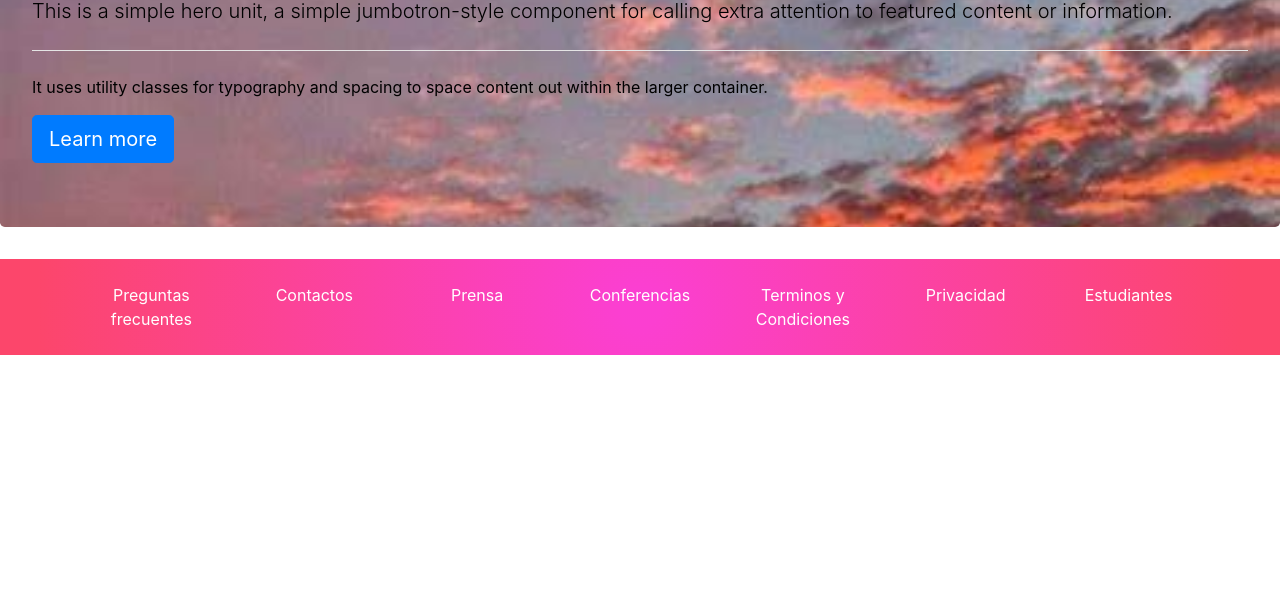
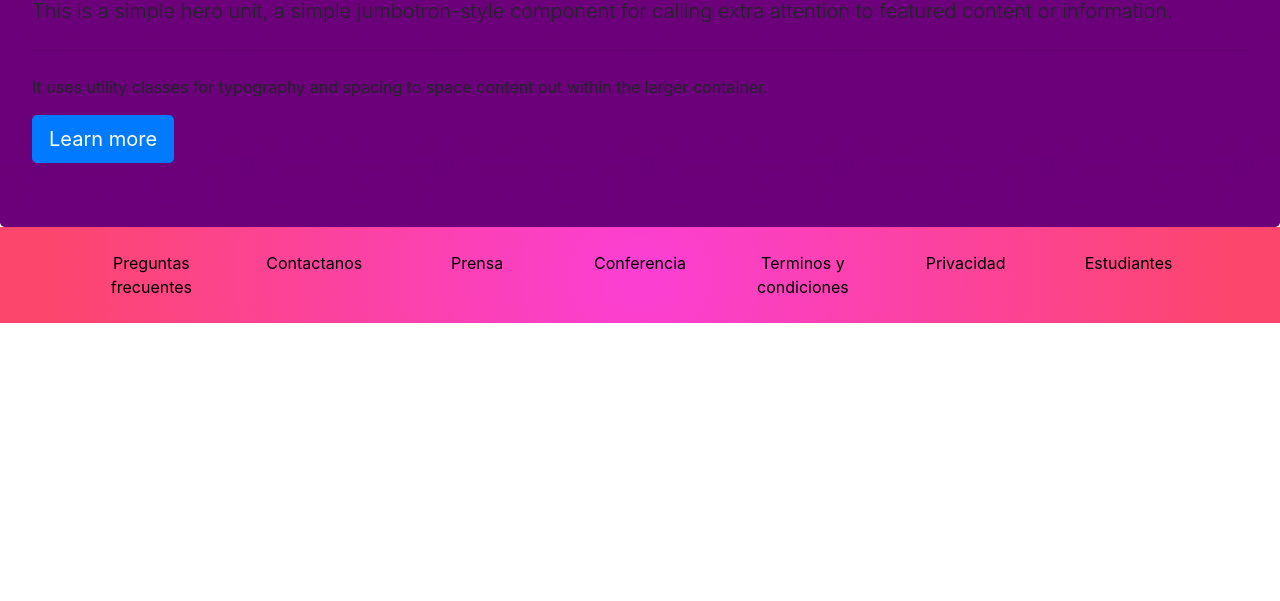
Before and after one commit to Hildamarys/proyecto_git, a plain HTML site: page index.html in a window 1280 px wide. Shown: the part 199-800 px from the top of the page. Drawn offline with nearby package versions, Linux system fonts and the light colour scheme.

Commit message:
creando el encabezado en el sitio web

```diff
--- a/css/estilos.css
+++ b/css/estilos.css
@@ -1,16 +1,11 @@
 .footer{
     background: rgb(251,63,209);
-background: radial-gradient(circle, rgba(251,63,209,1) 3%, rgba(252,70,107,1) 94%);
+    background: radial-gradient(circle, rgba(251,63,209,1) 3%, rgba(252,70,107,1) 94%);
 }
 .color-enlace{
-    color: white;
+    color: black;
 }
 
 .jumbotron{
-    background-image: url("../img/OIP\ \(1\).jpg");
-    background-size: cover;
-    color: black;
+    background-image: url(../img/2.jpg);
 }
-hr{
-    background-color: white;
-}
--- a/index.html
+++ b/index.html
@@ -3,10 +3,11 @@
 <head>
     <meta charset="UTF-8">
     <meta name="viewport" content="width=, initial-scale=1.0">
-    <title>platzi config</title>
     <link rel="stylesheet" href="https://cdn.jsdelivr.net/npm/bootstrap@4.6.2/dist/css/bootstrap.min.css" integrity="sha384-xOolHFLEh07PJGoPkLv1IbcEPTNtaed2xpHsD9ESMhqIYd0nLMwNLD69Npy4HI+N" crossorigin="anonymous">
     <link rel="stylesheet" href="css/estilos.css">
+    <title>Document</title>
 </head>
+
 <body>
   <nav class="navbar navbar-expand-lg navbar-light bg-light">
     <a class="navbar-brand" href="#">Navbar</a>
@@ -43,7 +44,7 @@
       </form>
     </div>
   </nav>
-      <div class="jumbotron">
+  <div class="jumbotron mb-0">
     <h1 class="display-4">Hello, world!</h1>
     <p class="lead">This is a simple hero unit, a simple jumbotron-style component for calling extra attention to featured content or information.</p>
     <hr class="my-4">
@@ -54,32 +55,35 @@
           <div class="container pb-4 pt-4">
             <div class="row text-center">
                 <div class="col-12 col-lg">
-               <a href=""class="color-enlace">Preguntas frecuentes</a>
-            </div>
-            <div class="col-12 col-lg">
-                <a href=""class="color-enlace">Contactos</a>
-            </div>
-            <div class="col-12 col-lg">
-                <a href=""class="color-enlace">Prensa</a>
-            </div>
-            <div class="col-12 col-lg">
-                <a href=""class="color-enlace">Conferencias</a>
-            </div>
-            <div class="col-12 col-lg">
-                <a href=""class="color-enlace">Terminos y Condiciones</a>
-            </div>
-            <div class="col-12 col-lg">
-                <a href=""class="color-enlace">Privacidad</a>
-            </div>
-            <div class="col-12 col-lg">
-                <a href=""class="color-enlace">Estudiantes</a>
+                  <a href="" class="color-enlace">Preguntas frecuentes</a>
                 </div>
 
+                <div class="col-12 col-lg">
+                  <a href="" class="color-enlace">Contactanos</a>
+                </div>
+
+                <div class="col-12 col-lg">
+                  <a href="" class="color-enlace">Prensa</a>
+                </div>
+
+                <div class="col-12 col-lg">
+                  <a href="" class="color-enlace">Conferencia</a>
+                </div>
+
+                <div class="col-12 col-lg">
+                  <a href="" class="color-enlace">Terminos y condiciones</a>
+                </div>
+
+                <div class="col-12 col-lg">
+                  <a href="" class="color-enlace">Privacidad</a>
+                </div>
+
+                <div class="col-12 col-lg">
+                  <a href="" class="color-enlace">Estudiantes</a>
                 </div>
             </div>
-
+          </div>
     </footer>
-
     <script src="https://cdn.jsdelivr.net/npm/jquery@3.5.1/dist/jquery.slim.min.js" integrity="sha384-DfXdz2htPH0lsSSs5nCTpuj/zy4C+OGpamoFVy38MVBnE+IbbVYUew+OrCXaRkfj" crossorigin="anonymous"></script>
     <script src="https://cdn.jsdelivr.net/npm/bootstrap@4.6.2/dist/js/bootstrap.bundle.min.js" integrity="sha384-Fy6S3B9q64WdZWQUiU+q4/2Lc9npb8tCaSX9FK7E8HnRr0Jz8D6OP9dO5Vg3Q9ct" crossorigin="anonymous"></script>
 </body>
```
Also changed, not shown: img/2.jpg (added), img/OIP (1).jpg (deleted). Lines whose indentation alone changed are shown as unchanged.
